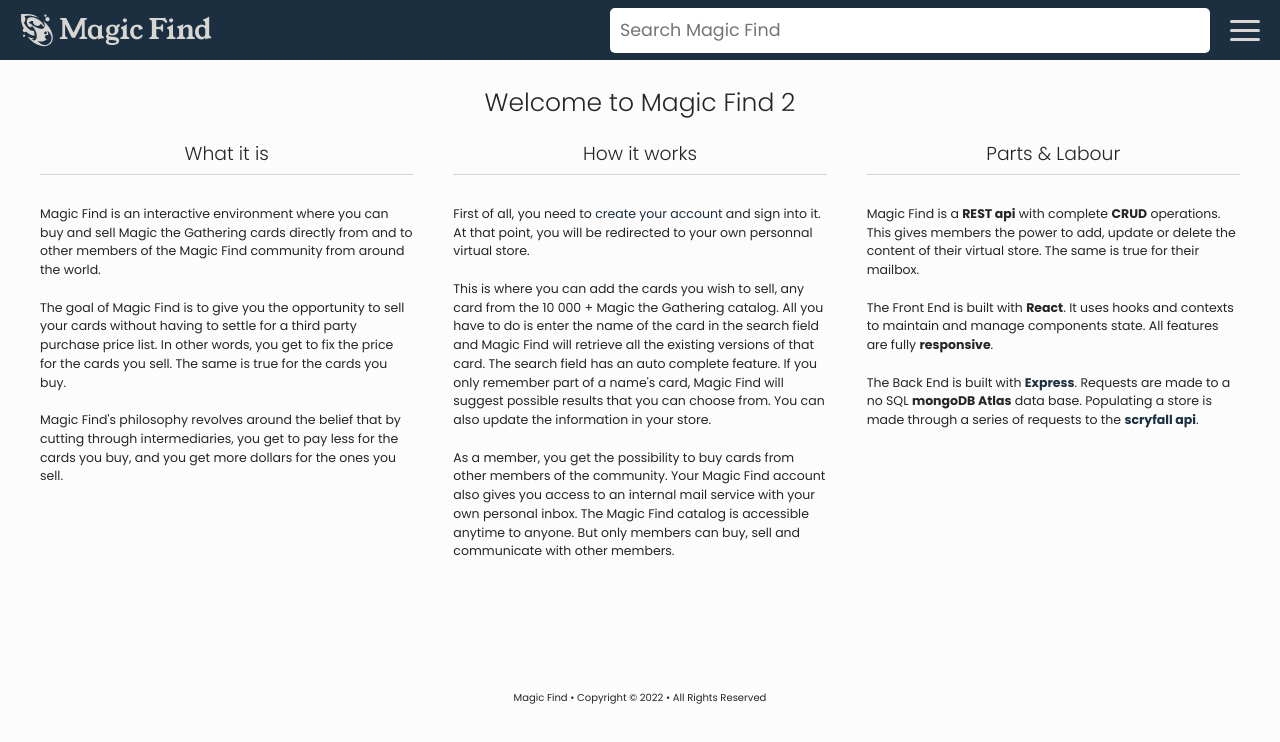
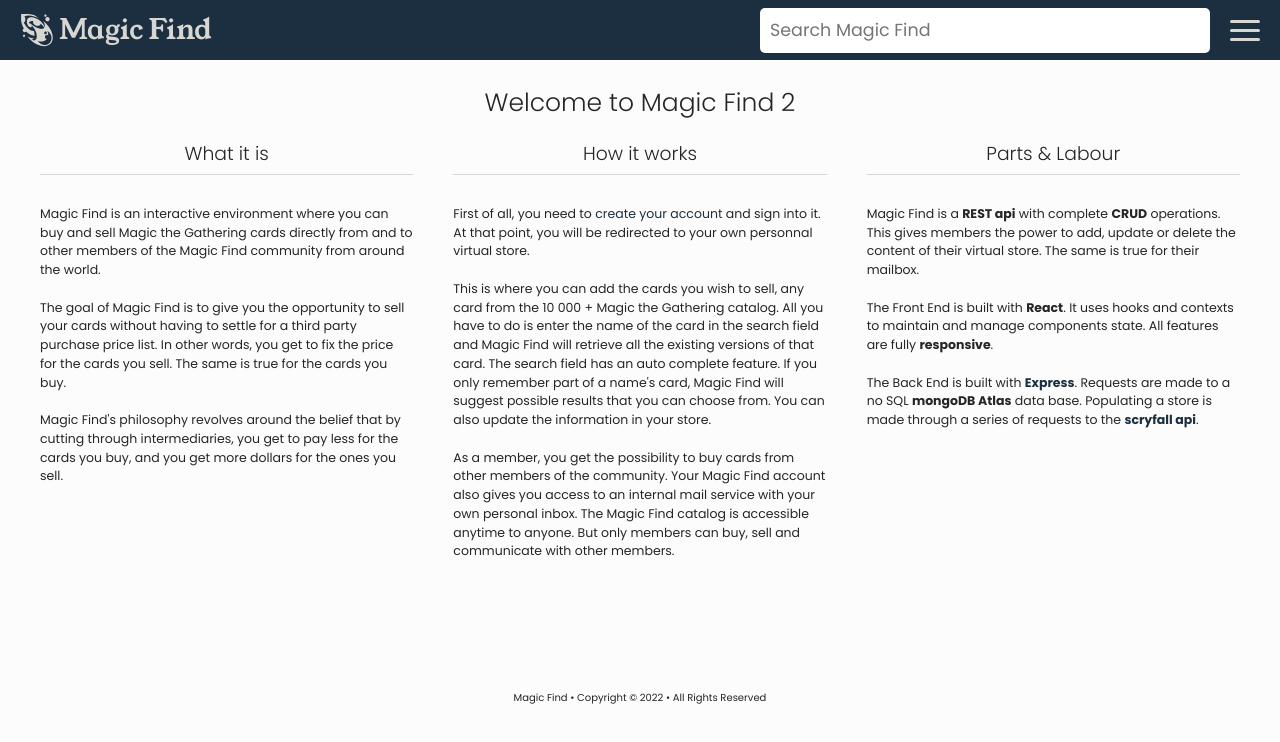
Before and after one commit to rocketxl5/magicfind-client, a React (Create React App) app: page / in a window 1280 px wide. Shown: the top 742 px of the page. Built offline with nearby package versions, Linux system fonts and the light colour scheme.

Commit message:
Changed clamp values to reduce .search-bar width

```diff
--- a/src/css/media-queries.css
+++ b/src/css/media-queries.css
@@ -40,7 +40,7 @@
     .search-bar {
         position: static;
         min-height: var(--header-height-wide);
-         width: clamp(20rem, 60rem, 100%) !important;
+         width: clamp(15rem, 45rem, 100%) !important;
         /* width: 100%; */
         margin-left: auto;
     }
```
